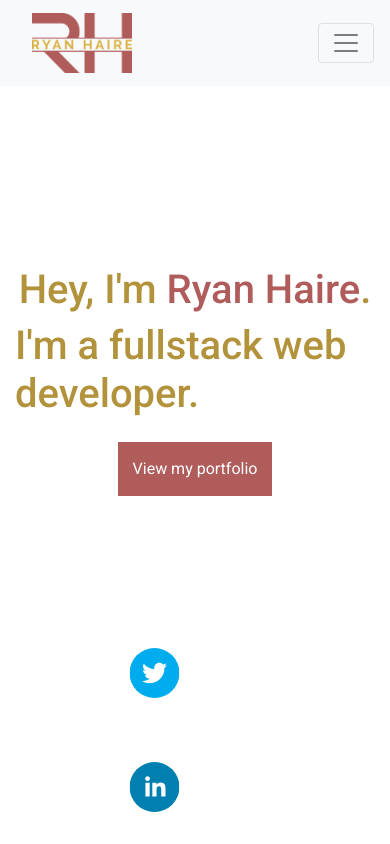
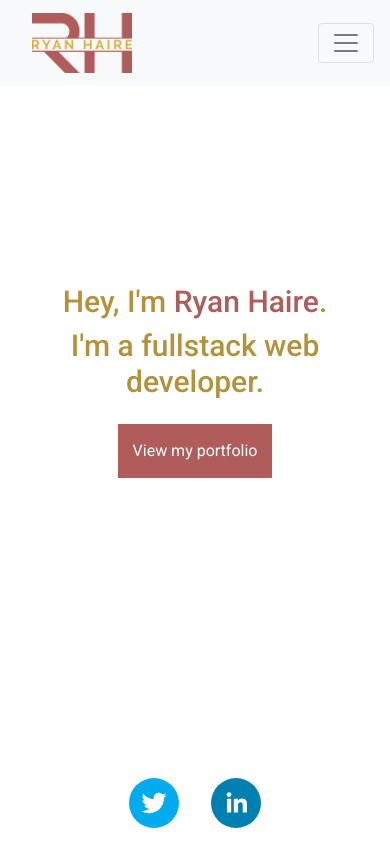
Before and after one commit to RyanHaire/webportfolio, a React (Create React App) app: page / in a window 390 px wide. Built offline with nearby package versions, Linux system fonts and the light colour scheme.

Commit message:
fixed mobile breakpoint css

```diff
--- a/src/index.css
+++ b/src/index.css
@@ -1,3 +1,53 @@
+/* http://meyerweb.com/eric/tools/css/reset/
+   v2.0 | 20110126
+   License: none (public domain)
+*/
+
+html, body, div, span, applet, object, iframe,
+h1, h2, h3, h4, h5, h6, p, blockquote, pre,
+a, abbr, acronym, address, big, cite, code,
+del, dfn, em, img, ins, kbd, q, s, samp,
+small, strike, strong, sub, sup, tt, var,
+b, u, i, center,
+dl, dt, dd, ol, ul, li,
+fieldset, form, label, legend,
+table, caption, tbody, tfoot, thead, tr, th, td,
+article, aside, canvas, details, embed,
+figure, figcaption, footer, header, hgroup,
+menu, nav, output, ruby, section, summary,
+time, mark, audio, video {
+	margin: 0;
+	padding: 0;
+	border: 0;
+	font-size: 100%;
+	font: inherit;
+	vertical-align: baseline;
+}
+/* HTML5 display-role reset for older browsers */
+article, aside, details, figcaption, figure,
+footer, header, hgroup, menu, nav, section {
+	display: block;
+}
+body {
+	line-height: 1;
+}
+ol, ul {
+	list-style: none;
+}
+blockquote, q {
+	quotes: none;
+}
+blockquote:before, blockquote:after,
+q:before, q:after {
+	content: '';
+	content: none;
+}
+table {
+	border-collapse: collapse;
+	border-spacing: 0;
+}
+
+
 :root {
   --white: #fff;
   --primary-rh: #AF5C5B;
@@ -103,3 +153,30 @@
   font-weight: 500;
   font-size: 20px;
 }
+
+#form-container {
+  width: 30rem !important;
+}
+
+@media only screen and (max-width: 700px) {
+  .h1-title {
+    font-size: 30px;
+  }
+
+  .social-icon {
+    margin: 1rem;
+  }
+
+  .txt-secondary, .txt-primary {
+    font-size: 30px;
+    text-align: center;
+  }
+
+  .p-about {
+    width: 20rem;
+  }
+
+  #form-container {
+    width: 23rem !important;
+  }
+}
--- a/src/screens/AboutScreen.js
+++ b/src/screens/AboutScreen.js
@@ -7,7 +7,7 @@
         <>
          <Navibar/>
          <main>
-             <div className="center-hv">
+             <div className="center-hv mt-4">
                 <h1 className="h1-title text-center mt-4">
                     About Ryan Haire
                 </h1>
--- a/src/screens/ContactScreen.js
+++ b/src/screens/ContactScreen.js
@@ -59,8 +59,8 @@
          <Navibar/>
          <main>
              <div className="center-hv">
-                <h1 className="h1-title">Contact Ryan Haire</h1>
-                <Container style={{width: '30rem'}} className="mt-2">
+                <h1 className="h1-title mt-5">Contact Ryan Haire</h1>
+                <Container id="form-container" className="mt-2 w-75">
                     <Form id="ContactForm" onSubmit={(e) => handleSubmit(e)}>
                         <Form.Group>
                             <Form.Label>Full Name</Form.Label>
```
Also changed, not shown: 1 other file (tests, documents, lock files or other folders).
